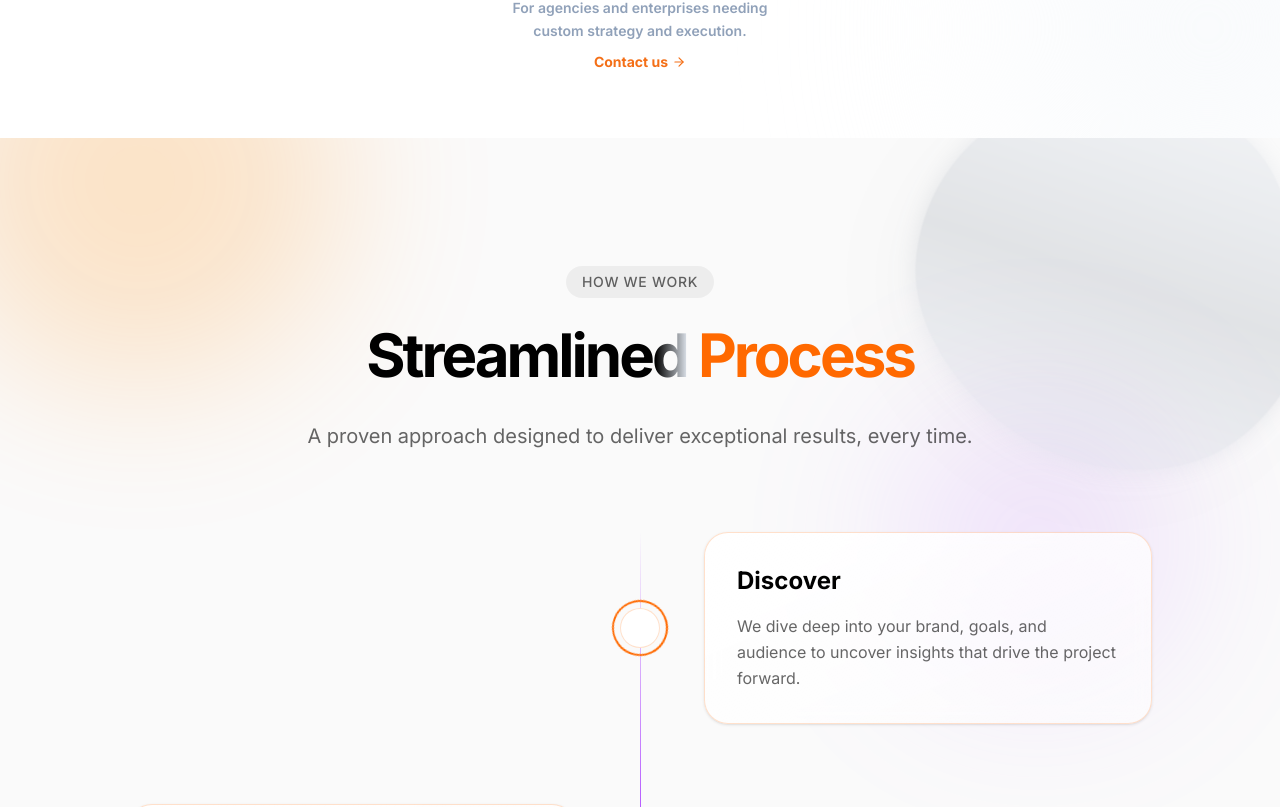
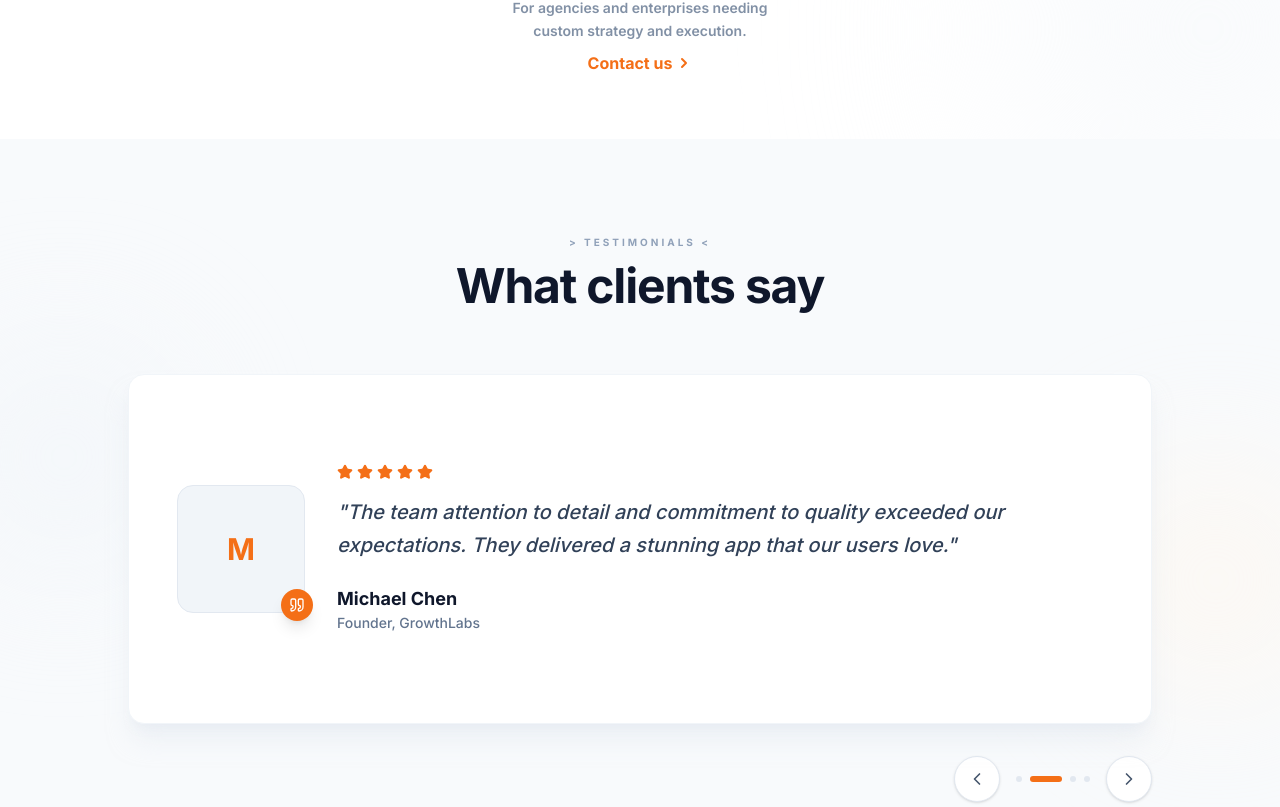
Before and after one commit to Zlaark/zl-new, a Next.js app: page / in a window 1280 px wide. Shown: the part 7433-8240 px from the top of the page. Built offline with nearby package versions, Linux system fonts and the light colour scheme.

Commit message:
feat: implement initial home page with pricing and testimonials sections.

```diff
--- a/src/app/page.js
+++ b/src/app/page.js
@@ -12,6 +12,7 @@ import ImpactGrid from '@/components/home/ImpactGrid';
 import ServicesScroll from '@/components/home/ServicesScroll';
 import ProjectSlider from '@/components/home/ProjectSlider';
 import Pricing from '@/components/home/Pricing';
+import Testimonials from '@/components/home/Testimonials';
 import CTA from '@/components/home/CTA';
 import Footer from '@/components/Footer';
 import BackToTop from '@/components/BackToTop';
@@ -30,6 +31,7 @@ export default function Home() {
                 <ServicesScroll />
                 <ProjectSlider />
                 <Pricing />
+                <Testimonials />
                 <Process />
                 <Portfolio />
                 <CTA />
--- a/src/components/home/Pricing.jsx
+++ b/src/components/home/Pricing.jsx
@@ -1,6 +1,6 @@
 'use client';
 import { motion } from 'framer-motion';
-import { Check, Rocket, Flame, ArrowRight } from 'lucide-react';
+import { Check, Rocket, Flame, ChevronRight } from 'lucide-react';
 import Link from 'next/link';
 
 const pricingPlans = [
@@ -142,14 +142,14 @@ export default function Pricing() {
                 </div>
 
                 <div className="mt-12 text-center max-w-xl mx-auto px-4">
-                    <p className="text-slate-400 font-semibold text-xs md:text-sm leading-relaxed">
+                    <p className="text-slate-500/80 font-semibold text-xs md:text-sm leading-relaxed">
                         For agencies and enterprises needing<br />
-                        custom strategy and execution.<br />
-                        <Link href="/contact" className="text-[#f46f17] hover:text-[#e05d0e] inline-flex items-center gap-1 font-bold mt-2 group transition-colors">
-                            Contact us
-                            <ArrowRight className="w-3.5 h-3.5 transition-transform group-hover:translate-x-0.5" />
-                        </Link>
+                        custom strategy and execution.
                     </p>
+                    <Link href="/contact" className="text-[#f46f17] hover:text-[#e05d0e] inline-flex items-center gap-1 font-bold mt-2 group transition-colors text-sm md:text-base">
+                        Contact us
+                        <ChevronRight className="w-4 h-4 transition-transform group-hover:translate-x-0.5" strokeWidth={3} />
+                    </Link>
                 </div>
             </div>
 
--- /dev/null
+++ b/src/components/home/Testimonials.jsx
@@ -0,0 +1,130 @@
+'use client';
+import { motion, AnimatePresence } from 'framer-motion';
+import { Quote, Star, ChevronLeft, ChevronRight } from 'lucide-react';
+import { useState, useEffect } from 'react';
+import { testimonials } from '@/data/content';
+import { cn } from '@/lib/utils';
+
+export default function Testimonials() {
+    const [currentIndex, setCurrentIndex] = useState(0);
+    const [isAutoplay, setIsAutoplay] = useState(true);
+
+    const items = testimonials.items;
+
+    useEffect(() => {
+        if (!isAutoplay) return;
+        const interval = setInterval(() => {
+            setCurrentIndex((prev) => (prev + 1) % items.length);
+        }, 5000);
+        return () => clearInterval(interval);
+    }, [isAutoplay, items.length]);
+
+    const next = () => {
+        setIsAutoplay(false);
+        setCurrentIndex((prev) => (prev + 1) % items.length);
+    };
+
+    const prev = () => {
+        setIsAutoplay(false);
+        setCurrentIndex((prev) => (prev - 1 + items.length) % items.length);
+    };
+
+    return (
+        <section className="py-24 bg-[#f8fafc] relative overflow-hidden font-sans">
+            <div className="container mx-auto px-4 relative z-10">
+                <div className="text-center mb-16">
+                    <motion.span
+                        initial={{ opacity: 0, y: 10 }}
+                        whileInView={{ opacity: 1, y: 0 }}
+                        viewport={{ once: true }}
+                        className="text-slate-400 font-bold tracking-[0.3em] text-[10px] uppercase mb-3 block"
+                    >
+                        &gt; TESTIMONIALS &lt;
+                    </motion.span>
+                    <motion.h2
+                        initial={{ opacity: 0, y: 10 }}
+                        whileInView={{ opacity: 1, y: 0 }}
+                        viewport={{ once: true }}
+                        transition={{ delay: 0.1 }}
+                        className="text-3xl md:text-5xl font-bold text-slate-900 tracking-tight"
+                    >
+                        What clients say
+                    </motion.h2>
+                </div>
+
+                <div className="max-w-5xl mx-auto relative">
+                    <div className="relative h-[400px] md:h-[350px]">
+                        <AnimatePresence mode="wait">
+                            <motion.div
+                                key={currentIndex}
+                                initial={{ opacity: 0, x: 20 }}
+                                animate={{ opacity: 1, x: 0 }}
+                                exit={{ opacity: 0, x: -20 }}
+                                transition={{ duration: 0.5 }}
+                                className="absolute inset-0"
+                            >
+                                <div className="bg-white rounded-2xl p-8 md:p-12 shadow-xl shadow-slate-200/50 border border-slate-100 flex flex-col md:flex-row gap-8 items-center h-full">
+                                    <div className="relative flex-shrink-0">
+                                        <div className="w-24 h-24 md:w-32 md:h-32 rounded-2xl bg-slate-100 flex items-center justify-center text-3xl font-bold text-[#f46f17] overflow-hidden border border-slate-200">
+                                            {items[currentIndex].name.charAt(0)}
+                                        </div>
+                                        <div className="absolute -bottom-2 -right-2 bg-[#f46f17] p-2 rounded-lg text-white shadow-lg">
+                                            <Quote size={16} />
+                                        </div>
+                                    </div>
+
+                                    <div className="flex-grow">
+                                        <div className="flex gap-1 mb-4">
+                                            {[...Array(items[currentIndex].rating)].map((_, i) => (
+                                                <Star key={i} size={16} className="fill-[#f46f17] text-[#f46f17]" />
+                                            ))}
+                                        </div>
+                                        <p className="text-lg md:text-xl text-slate-700 font-medium leading-relaxed mb-6 italic">
+                                            "{items[currentIndex].content}"
+                                        </p>
+                                        <div>
+                                            <h4 className="text-lg font-bold text-slate-900">{items[currentIndex].name}</h4>
+                                            <p className="text-slate-500 font-medium text-sm">{items[currentIndex].role}</p>
+                                        </div>
+                                    </div>
+                                </div>
+                            </motion.div>
+                        </AnimatePresence>
+                    </div>
+
+                    {/* Navigation */}
+                    <div className="flex justify-center md:justify-end items-center gap-4 mt-8">
+                        <button
+                            onClick={prev}
+                            className="p-3 rounded-xl bg-white border border-slate-200 text-slate-600 hover:bg-slate-50 transition-all shadow-sm active:scale-95"
+                        >
+                            <ChevronLeft size={20} />
+                        </button>
+                        <div className="flex gap-2">
+                            {items.map((_, i) => (
+                                <button
+                                    key={i}
+                                    onClick={() => { setIsAutoplay(false); setCurrentIndex(i); }}
+                                    className={cn(
+                                        "h-1.5 rounded-full transition-all duration-300",
+                                        currentIndex === i ? "w-8 bg-[#f46f17]" : "w-1.5 bg-slate-200"
+                                    )}
+                                />
+                            ))}
+                        </div>
+                        <button
+                            onClick={next}
+                            className="p-3 rounded-xl bg-white border border-slate-200 text-slate-600 hover:bg-slate-50 transition-all shadow-sm active:scale-95"
+                        >
+                            <ChevronRight size={20} />
+                        </button>
+                    </div>
+                </div>
+            </div>
+
+            {/* Background elements */}
+            <div className="absolute top-1/4 left-[-5%] w-64 h-64 bg-slate-100 blur-3xl rounded-full opacity-50" />
+            <div className="absolute bottom-1/4 right-[-5%] w-64 h-64 bg-orange-50 blur-3xl rounded-full opacity-50" />
+        </section>
+    );
+}
```
Also changed, not shown: test_write.txt (added).
